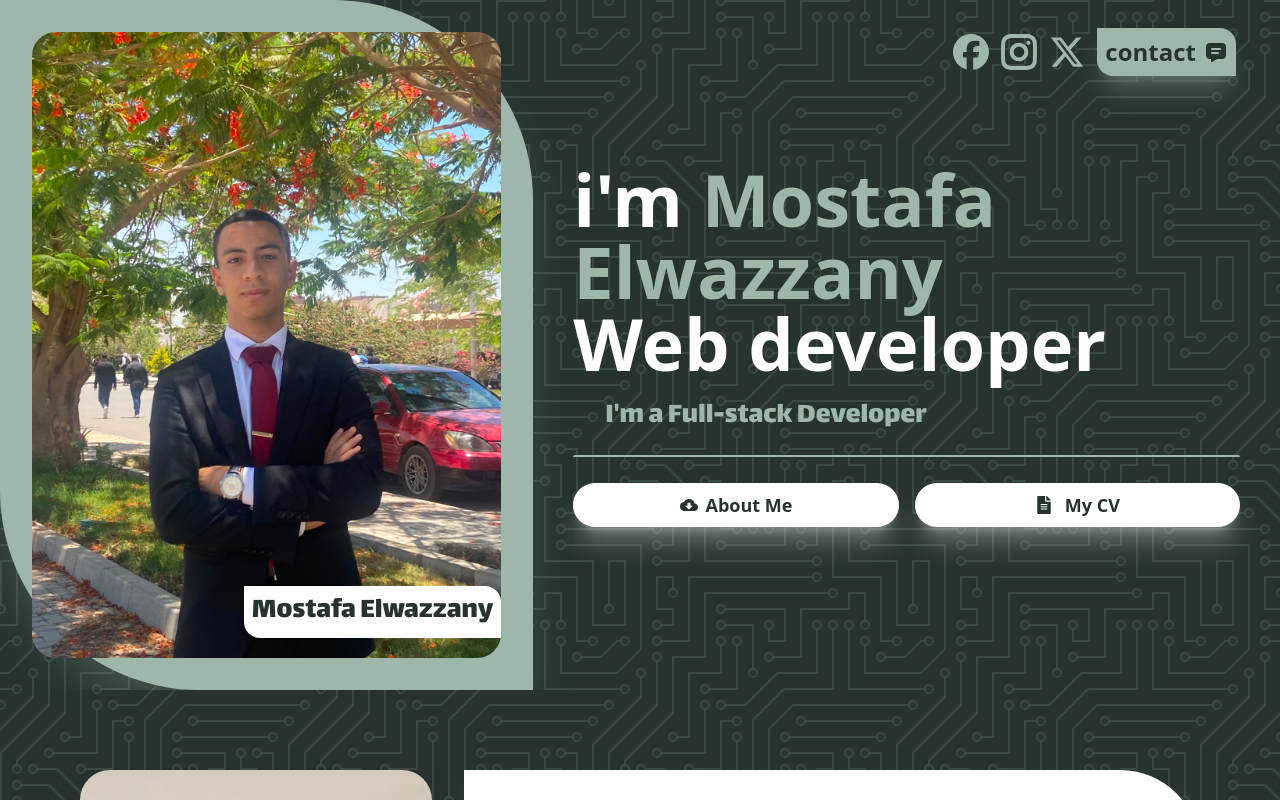
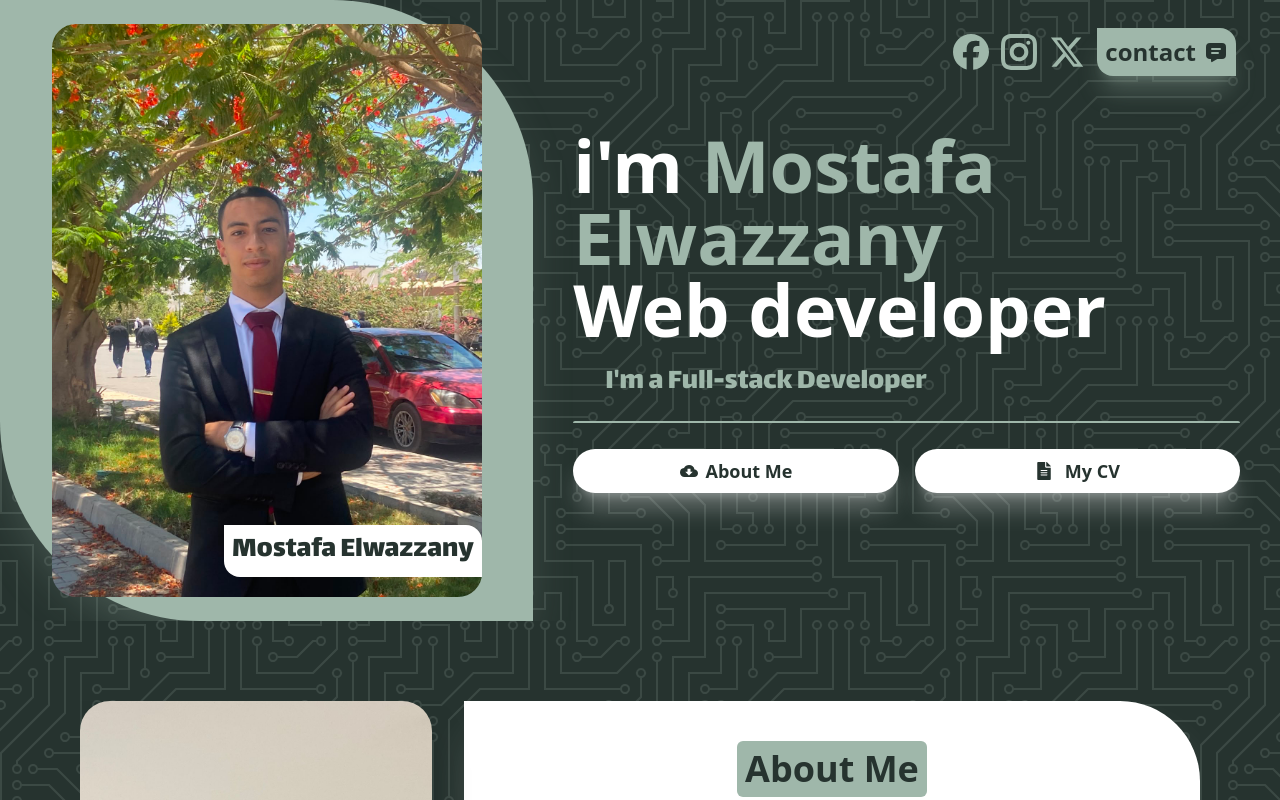
Before and after one commit to mostafaelwazzany/my-portfolio, a Next.js app: page / in a window 1280 px wide. Shown: the top 800 px of the page. Built offline with nearby package versions, Linux system fonts and the light colour scheme; no server answers.

Commit message:
fix: Update Hero component image dimensions and sizes for improved responsiveness

```diff
--- a/app/components/Hero.jsx
+++ b/app/components/Hero.jsx
@@ -21,15 +21,15 @@ const Hero = () => {
         <div className='overflow-x-hidden'>
             <div className='cursor-default select-none grid-cols-1 grid md:grid-cols-12'>
 
-                <div className="p-5 max-sm:hidden md:p-8 col-span-5 w-full flex justify-center items-center aspect-square md:h-auto rounded-tr-[100px] md:rounded-tr-[200px] rounded-bl-[100px] md:rounded-bl-[200px] shadow-primary/30 shadow-2xl bg-primary">
-                    <div className="relative w-full max-w-[320px] sm:max-w-[420px] md:max-w-[490px]">
+                <div className="p-5 max-sm:hidden md:p-6 col-span-5 w-full flex justify-center items-center aspect-square md:h-auto rounded-tr-[100px] md:rounded-tr-[200px] rounded-bl-[100px] md:rounded-bl-[200px] shadow-primary/30 shadow-2xl bg-primary">
+                    <div className="relative w-full max-w-[290px] sm:max-w-[370px] md:max-w-[430px]">
                         <Image
                             className="h-auto w-full rounded-3xl"
-                            width={450}
-                            height={400}
+                            width={430}
+                            height={430}
                             alt="profile picture"
                             src="/mostafa elwazzany.jpeg"
-                            sizes="(min-width: 768px) 450px, 320px"
+                            sizes="(min-width: 768px) 430px, 290px"
                         />
                         <div className="absolute right-0 bottom-5">
                             <h3 className="bg-white text-lg sm:text-xl md:text-3xl font-lalezar text-primary2 rounded-bl-2xl rounded-tr-2xl p-2 text-center">
```
